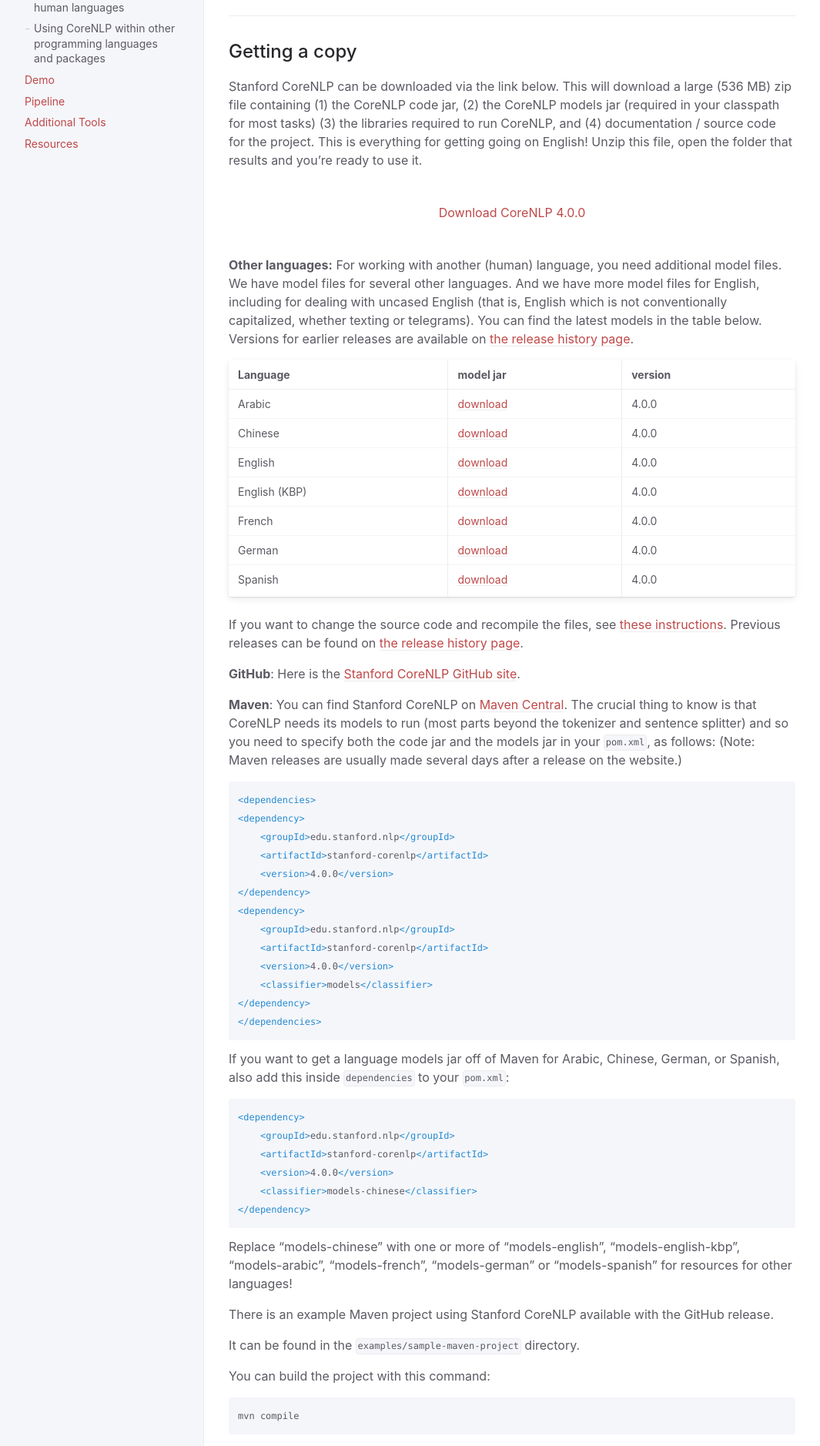
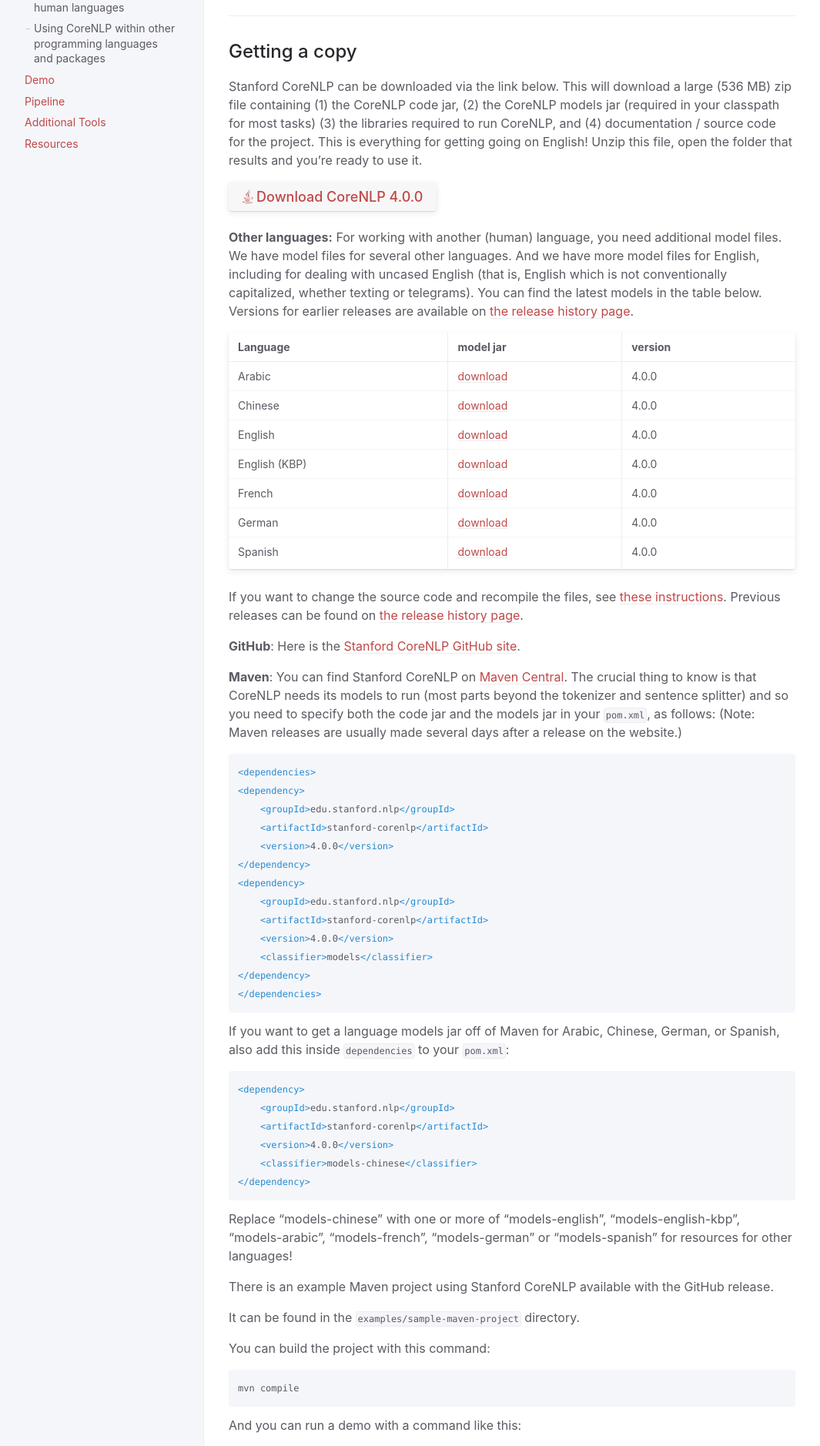
Before and after one commit to stanfordnlp/corenlp-docs-dev, a Jekyll site: the page built from _pages/download.md, in a window 1280 px wide. Shown: the part 408-2286 px from the top of the page at 77% size, without its empty margins (107-1172 px from the left). Built offline with Jekyll 4.4.1, drawn with Linux system fonts in a browser that asks for light colours; nearby versions of some CDN libraries; some of the changed text lies outside the part shown.

Commit message:
fix button

```diff
--- a/_pages/download.md
+++ b/_pages/download.md
@@ -11,7 +11,7 @@ parent: Usage
 
 Stanford CoreNLP can be downloaded via the link below. This will download a large (536 MB) zip file containing (1) the CoreNLP code jar, (2) the CoreNLP models jar (required in your classpath for most tasks) (3) the libraries required to run CoreNLP, and (4) documentation / source code for the project. This is everything for getting going on English!  Unzip this file, open the folder that results and you're ready to use it.
 
-<div style="text-align:center; margin-top: 5ex; margin-bottom:5ex;"> <a class="downloadbutton" href="http://nlp.stanford.edu/software/stanford-corenlp-latest.zip">Download CoreNLP 4.0.0 </a> </div>
+[<i class="fab fa-java"></i> Download CoreNLP 4.0.0](http://nlp.stanford.edu/software/stanford-corenlp-latest.zip){: .btn .fs-5 .mr-2 .mb-md-0 }
 
 **Other languages:** For working with another (human) language, you need additional model files. We have model files for several other languages. And we have more
 model files for English, including for dealing with uncased English (that is, English which is not conventionally capitalized, whether texting or telegrams).
```
